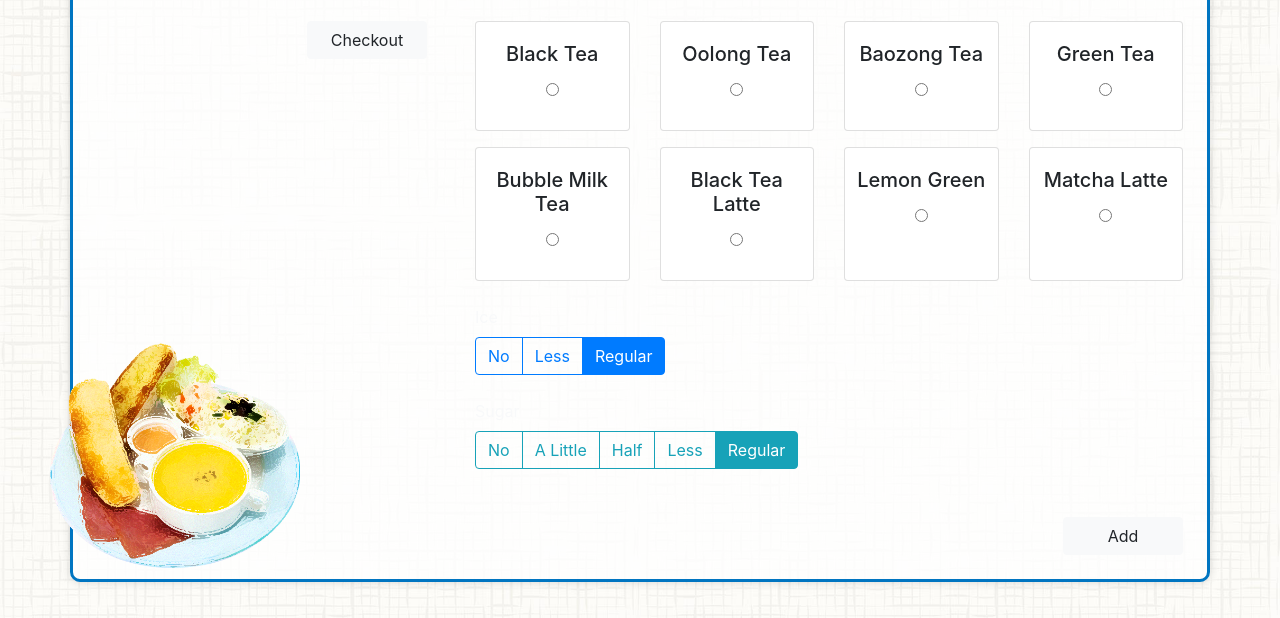
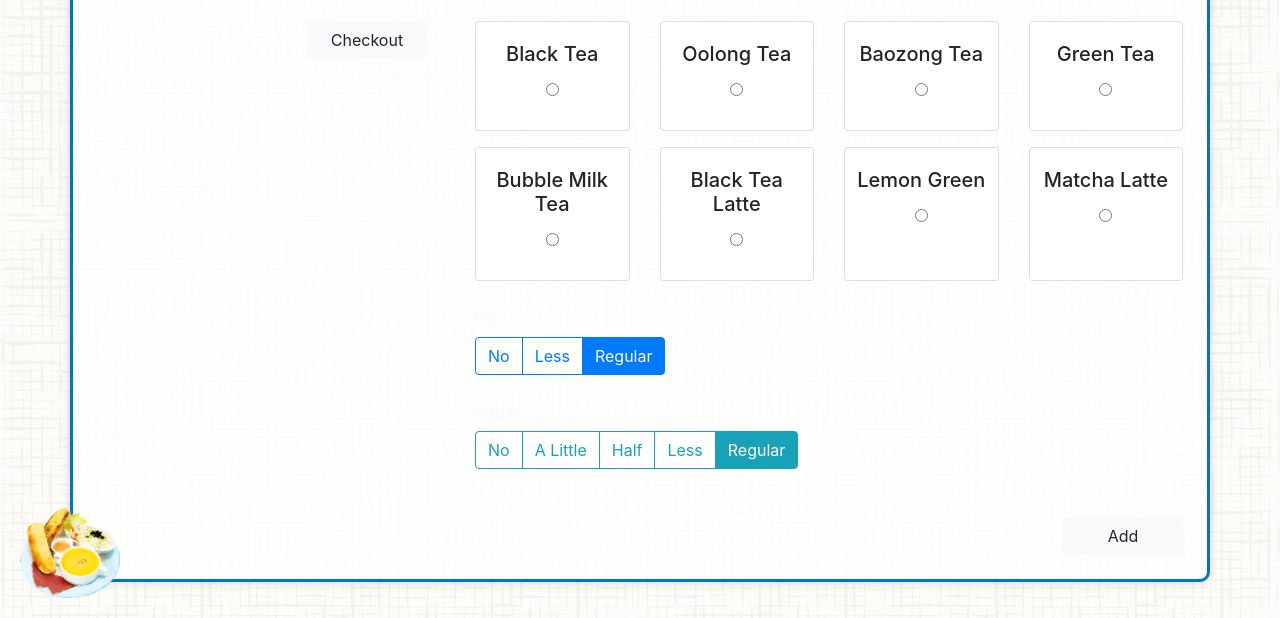
Before and after one commit to Acurl03/morning-kitchen, a plain HTML site: page index.html in a window 1280 px wide. Shown: the part 182-800 px from the top of the page. Drawn offline with nearby package versions, Linux system fonts and the light colour scheme.

Commit message:
img change

```diff
--- a/sytle.scss
+++ b/sytle.scss
@@ -57,10 +57,10 @@ body {
 
 .soup_dec {
   position: absolute;
-  bottom: 50px;
-  left: 50px;
+  bottom: 20px;
+  left: 20px;
   z-index: 10;
   img {
-    width: 250px;
+    width: 100px;
   }
 }
```
Also changed, not shown: sytle.css.
